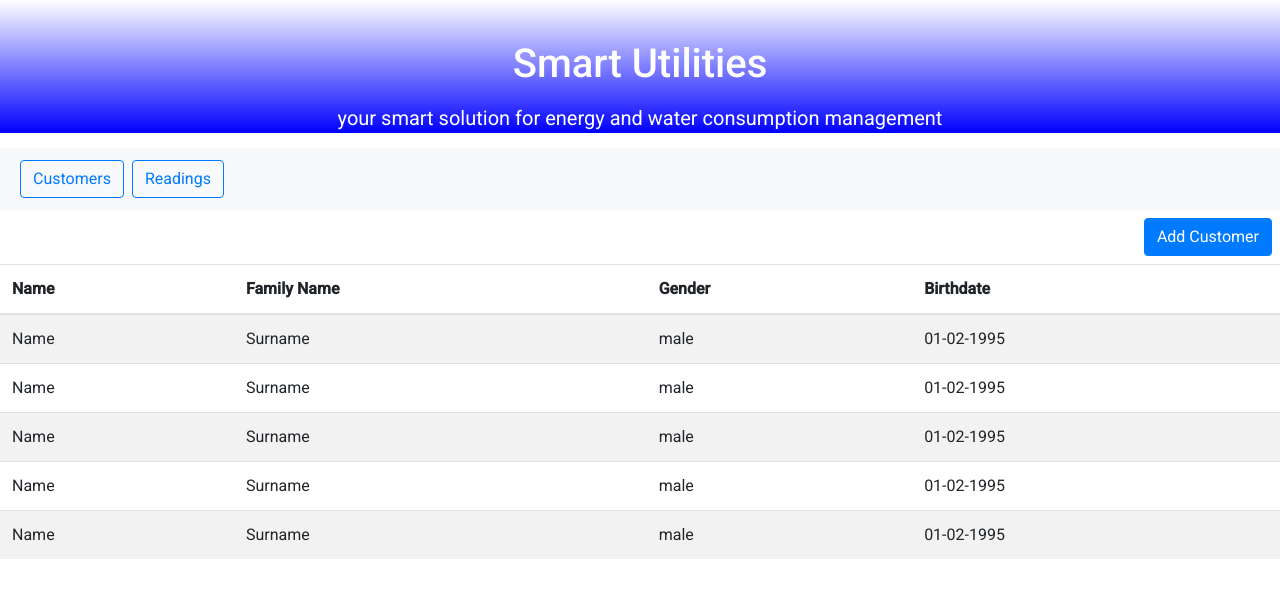
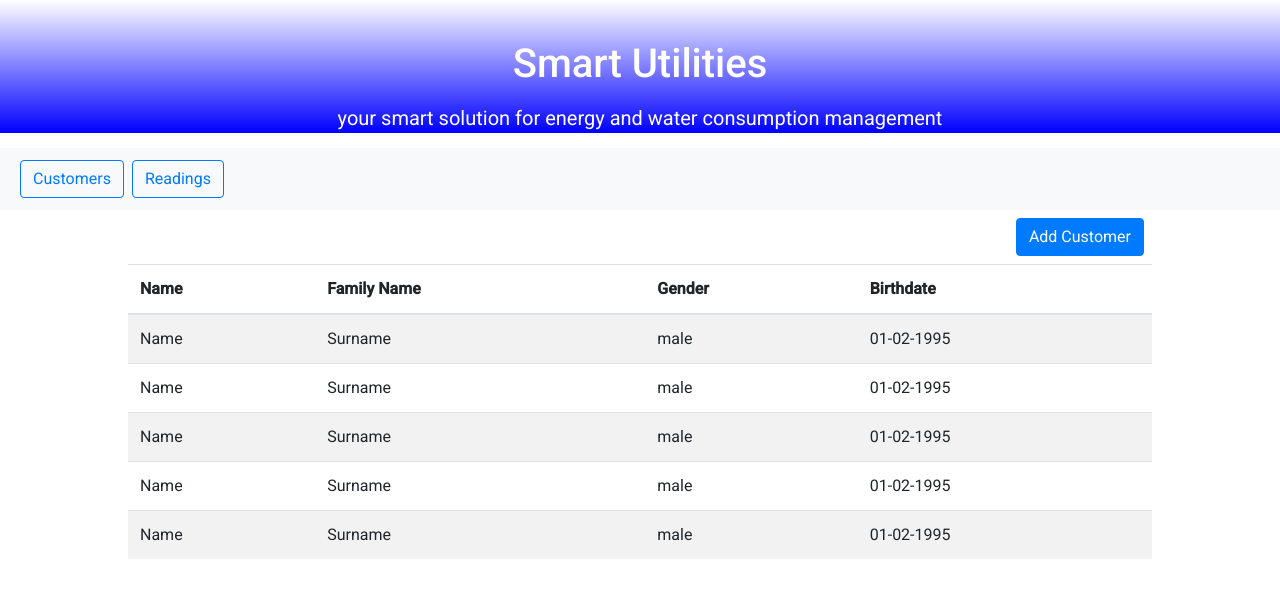
Before and after one commit to FrotaLucas/smart-utilities-management-system, an Angular app: page /customer in a window 1280 px wide. Shown: the top 598 px of the page. Built offline with nearby package versions, Linux system fonts and the light colour scheme.

Commit message:
new class show container

```diff
--- a/src/app/components/customer/show-customer/show-customer.component.css
+++ b/src/app/components/customer/show-customer/show-customer.component.css
@@ -0,0 +1,9 @@
+.show-container {
+  width: 80%; /* ou defina uma largura fixa como 600px /
+margin-left: auto;
+margin-right: auto;
+background-color: black;
+padding: 20px;
+color: white; / Para melhorar contraste com fundo preto */
+margin: auto;
+}
```
